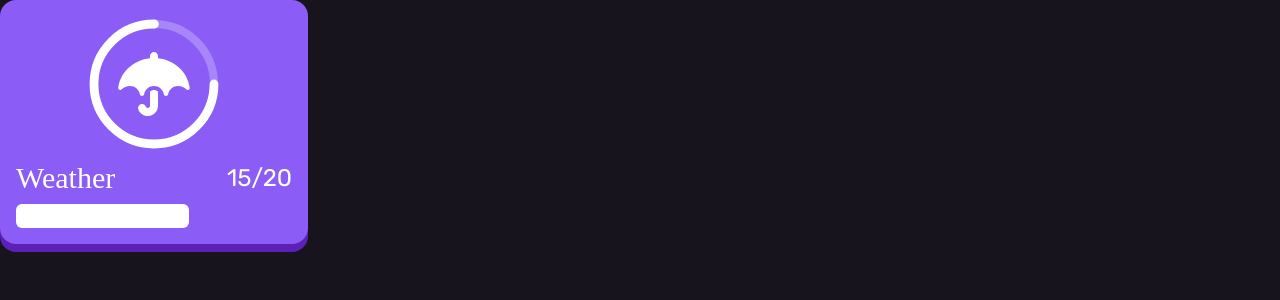
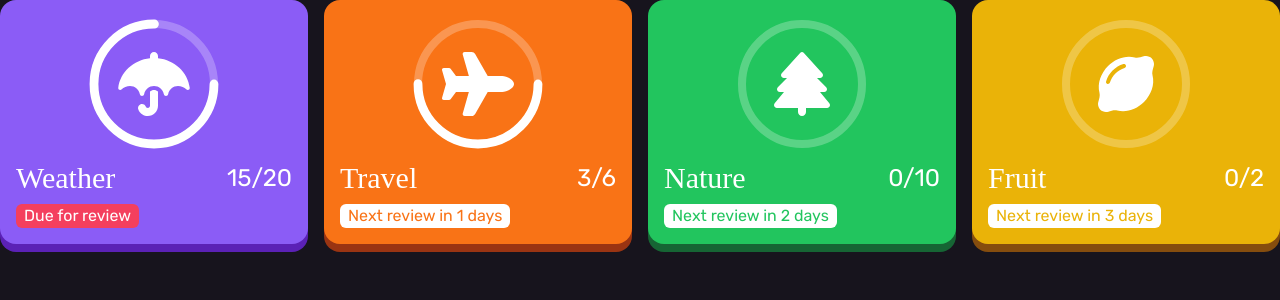
Before and after one commit to Sign-Language-SRS/frontend, a Next.js app: page /decks_aaryan in a window 1280 px wide. Shown: the top 300 px of the page. Built offline with nearby package versions, Linux system fonts and the light colour scheme; a web font is replaced by a local one.

Commit message:
fix colors

```diff
--- a/src/components/DeckAaryan.tsx
+++ b/src/components/DeckAaryan.tsx
@@ -2,7 +2,6 @@ import { FontAwesomeIcon } from "@fortawesome/react-fontawesome";
 import ProgressRing from "./ProgressRing";
 import { IconProp } from "@fortawesome/fontawesome-svg-core";
 
-type TailwindColor = string;
 type rgbColor = string;
 
 interface DeckAaryanProps {
@@ -11,7 +10,7 @@ interface DeckAaryanProps {
   totalCards: number;
   icon: IconProp;
   nextReview: Date;
-  bgColor: TailwindColor;
+  bgColor: rgbColor;
   shadowColor: rgbColor;
 }
 
@@ -31,19 +30,22 @@ export default function DeckAaryan({
   let badgeBgColor, badgeTextColor, badgeText;
   if (daysUntilNextReview <= 0) {
     badgeBgColor = "bg-rose-500";
-    badgeTextColor = "text-white";
+    badgeTextColor = "rgb(255, 255, 255)";
     badgeText = "Due for review";
   } else {
     badgeBgColor = "bg-white";
-    badgeTextColor = bgColor.replace("bg", "text");
+    badgeTextColor = bgColor;
     badgeText = `Next review in ${daysUntilNextReview} days`;
   }
 
   return (
     <article
       id="card"
-      className={`${bgColor} rounded-2xl`}
-      style={{ boxShadow: `0px 8px 0px 0px ${shadowColor}` }}
+      className={"rounded-2xl"}
+      style={{
+        backgroundColor: bgColor,
+        boxShadow: `0px 8px 0px 0px ${shadowColor}`,
+      }}
     >
       <div id={"card-content"} className={"flex flex-col p-4"}>
         <div
--- a/src/pages/decks_aaryan.tsx
+++ b/src/pages/decks_aaryan.tsx
@@ -5,6 +5,29 @@ import {
   faTree,
   faUmbrella,
 } from "@fortawesome/free-solid-svg-icons";
+
+// Colors from https://tailwindcolor.com/
+// dark are 800s
+// light are 500s
+// Tailwind JIT wasn't working when colors were passed as props :(
+const colors = {
+  violet: {
+    light: "rgb(139, 92, 246)",
+    dark: "rgb(91, 33, 182)",
+  },
+  orange: {
+    light: "rgb(249, 115, 22)",
+    dark: "rgb(154, 52, 18)",
+  },
+  green: {
+    light: "rgb(34, 197, 94)",
+    dark: "rgb(22, 101, 52)",
+  },
+  yellow: {
+    light: "rgb(234, 179, 8)",
+    dark: "rgb(133, 77, 14)",
+  },
+};
 
 export default function DecksAaryan() {
   const today = new Date();
@@ -19,18 +42,18 @@ export default function DecksAaryan() {
         completedCards={15}
         totalCards={20}
         icon={faUmbrella}
-        nextReview={new Date(today.getTime() + 5 * 24 * 60 * 60 * 1000)}
-        bgColor="bg-violet-500"
-        shadowColor="rgb(91,33,182)"
+        nextReview={new Date(today.getTime() + 0 * 24 * 60 * 60 * 1000)}
+        bgColor={colors.violet.light}
+        shadowColor={colors.violet.dark}
       />
-      {/* <DeckAaryan
+      <DeckAaryan
         title={"Travel"}
         completedCards={3}
         totalCards={6}
         icon={faPlane}
         nextReview={new Date(today.getTime() + 1 * 24 * 60 * 60 * 1000)}
-        bgColor="bg-orange-500"
-        shadowColor="rgb(154,52,18)"
+        bgColor={colors.orange.light}
+        shadowColor={colors.orange.dark}
       />
       <DeckAaryan
         title={"Nature"}
@@ -38,8 +61,8 @@ export default function DecksAaryan() {
         totalCards={10}
         icon={faTree}
         nextReview={new Date(today.getTime() + 2 * 24 * 60 * 60 * 1000)}
-        bgColor="bg-green-500"
-        shadowColor=""
+        bgColor={colors.green.light}
+        shadowColor={colors.green.dark}
       />
       <DeckAaryan
         title={"Fruit"}
@@ -47,9 +70,9 @@ export default function DecksAaryan() {
         totalCards={2}
         icon={faLemon}
         nextReview={new Date(today.getTime() + 3 * 24 * 60 * 60 * 1000)}
-        bgColor="bg-yellow-500"
-        shadowColor="rgb(133,77,14)"
-      /> */}
+        bgColor={colors.yellow.light}
+        shadowColor={colors.yellow.dark}
+      />
     </div>
   );
 }
```
